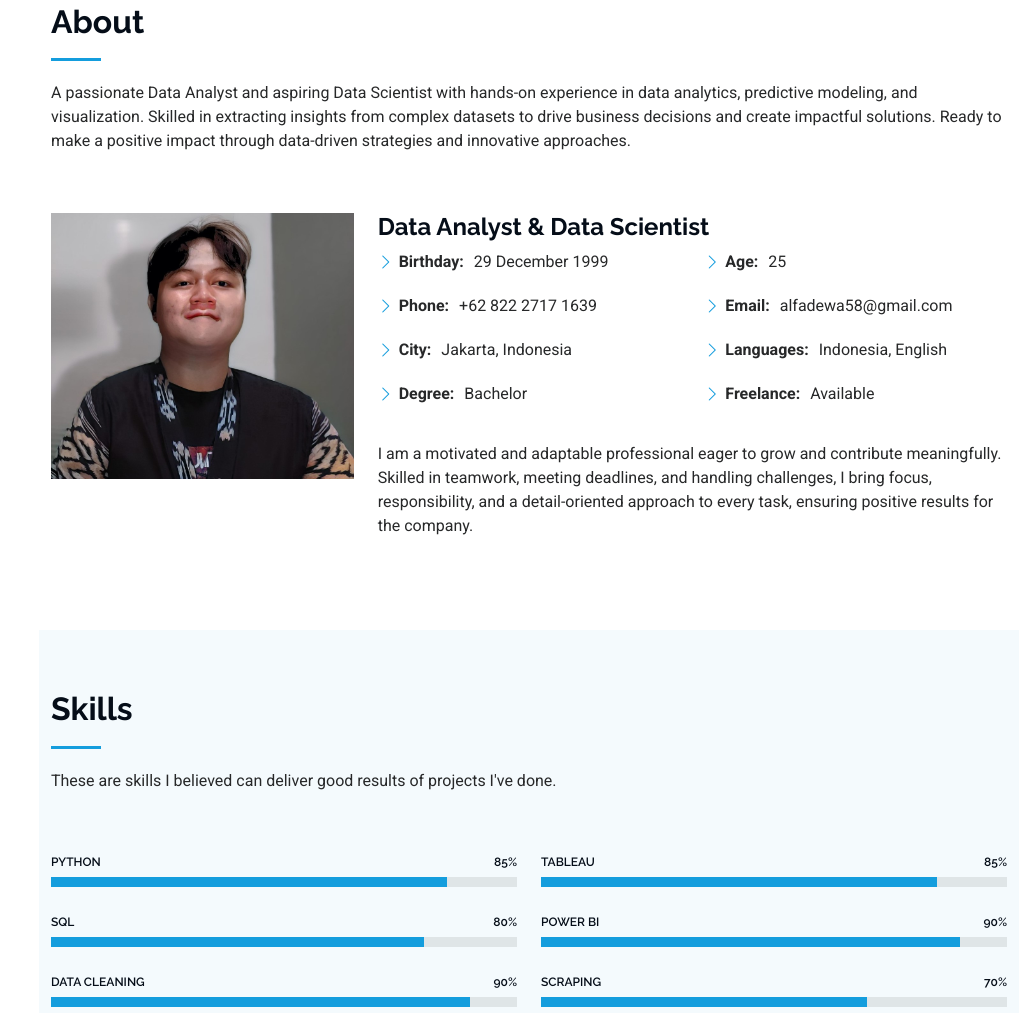
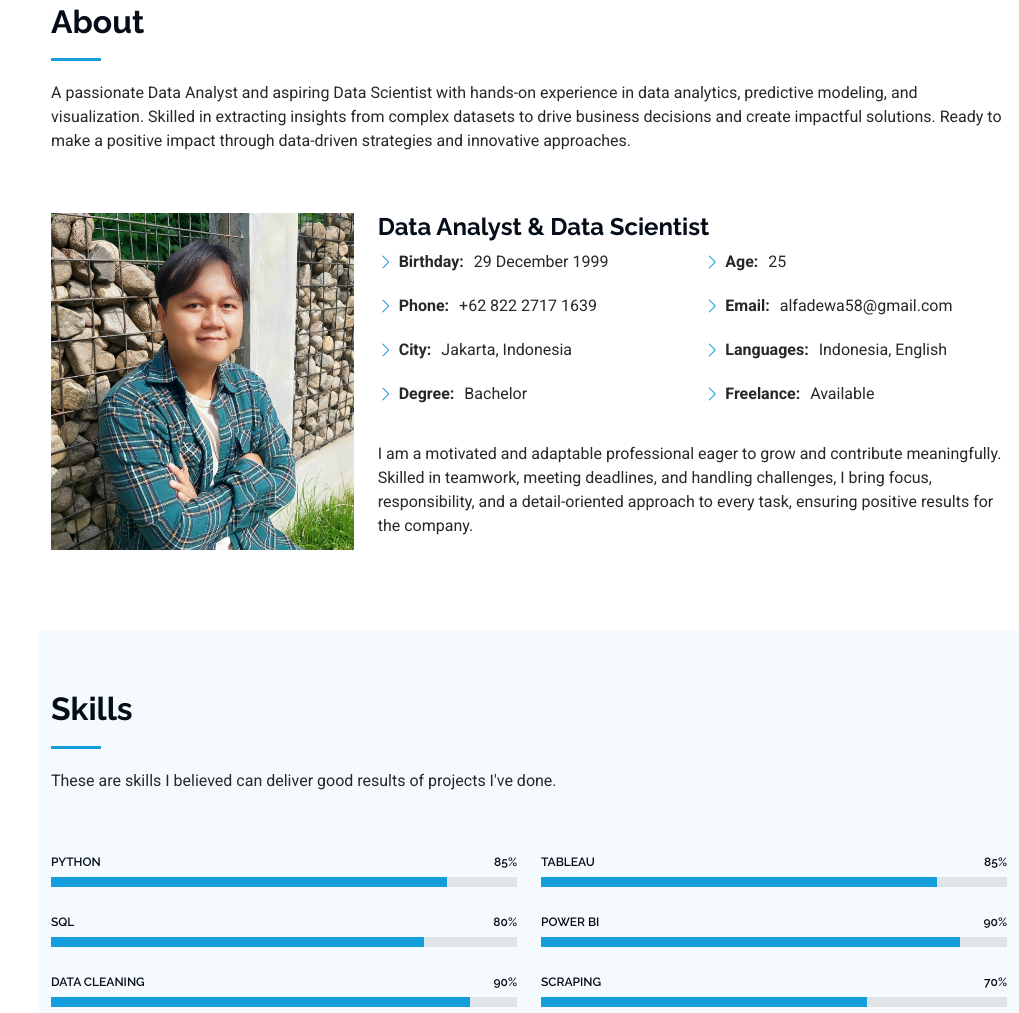
Before and after one commit to alfadewa58/portfolioalfa.github.io, a plain HTML site: page index.html in a window 1280 px wide. Shown: the part 857-1870 px from the top of the page, without its empty margins (261-1280 px from the left). Drawn offline with Linux system fonts and the light colour scheme.

Commit message:
Update index.html

```diff
--- a/index.html
+++ b/index.html
@@ -96,7 +96,7 @@
 
         <div class="row gy-4 justify-content-center">
           <div class="col-lg-4">
-            <img src="assets/img/hd1.jpg" class="img-fluid" alt="">
+            <img src="assets/img/profile-fix.jpg" class="img-fluid" alt="">
           </div>
           <div class="col-lg-8 content">
             <h2>Data Analyst &amp; Data Scientist</h2>
```
